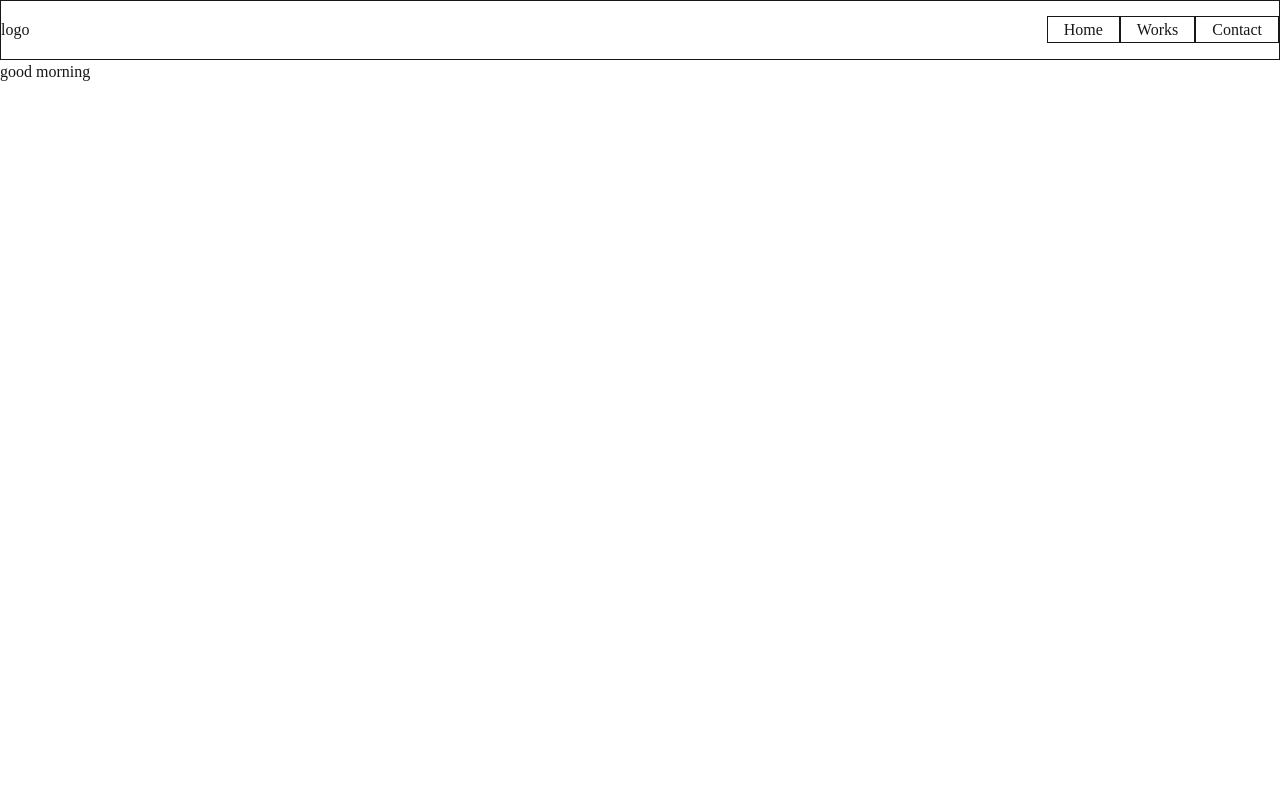
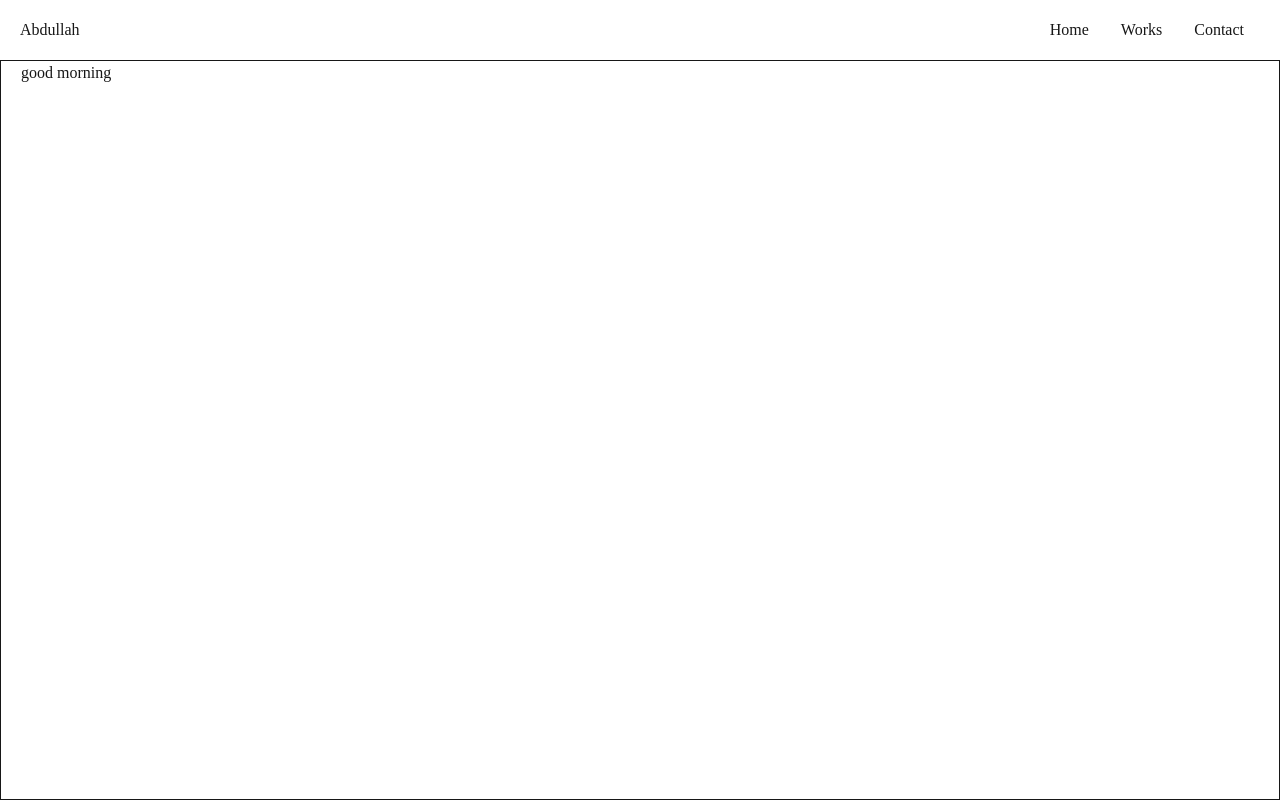
Before and after one commit to Abdu11ahAhmed/react-portfolio, a Next.js app: page / in a window 1280 px wide. Built offline with nearby package versions, Linux system fonts and the light colour scheme.

Commit message:
setting up

```diff
--- a/app/compnonents/Navbar/Navbar.js
+++ b/app/compnonents/Navbar/Navbar.js
@@ -2,24 +2,21 @@ import Link from "next/link";
 
 function Navbar() {
     let NavLinks = ["Works", "Contact"];
-    let logo = "logo";
+    let logo = "Abdullah";
     return (
         <>
-            <nav className="border h-[7.5vh] flex items-center justify-between">
+            <nav className="h-[7.5vh] flex items-center justify-between px-[20px]">
                 <Link href="/"> {logo} </Link>
 
                 <ul className="flex">
                     <li key="Home">
-                        <Link className="border px-4 py-1" href="/">
+                        <Link className="px-4 py-1" href="/">
                             Home
                         </Link>
                     </li>
                     {NavLinks.map((link) => (
                         <li key={link}>
-                            <Link
-                                className="border px-4 py-1"
-                                href={`/${link}`}
-                            >
+                            <Link className="px-4 py-1" href={`/${link}`}>
                                 {link}
                             </Link>
                         </li>
--- a/app/page.js
+++ b/app/page.js
@@ -1,7 +1,9 @@
 export default function Home() {
     return (
         <>
-            <h1>good morning</h1>
+            <div className="container px-[20px] border mx-auto h-[calc(100vh-7.5vh)]">
+                <h1>good morning</h1>
+            </div>
         </>
     );
 }
```
